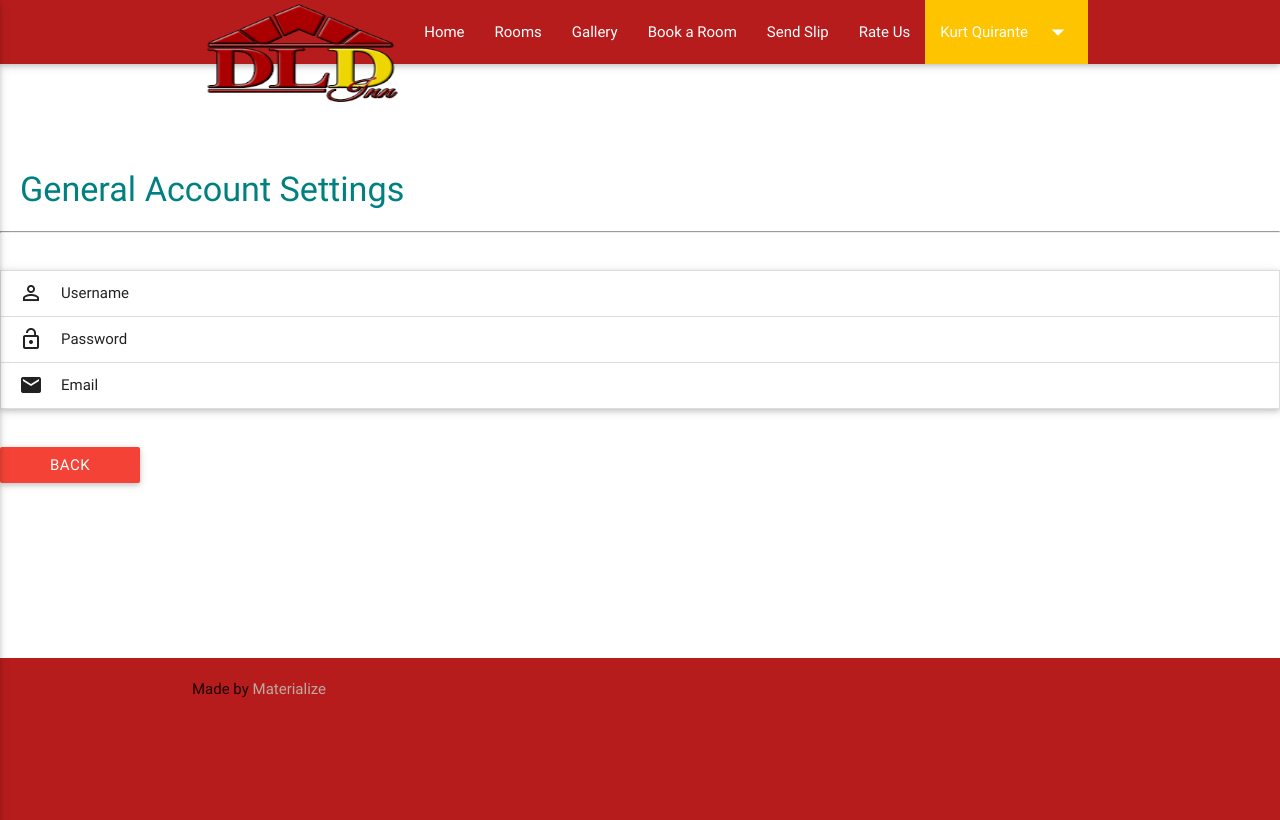
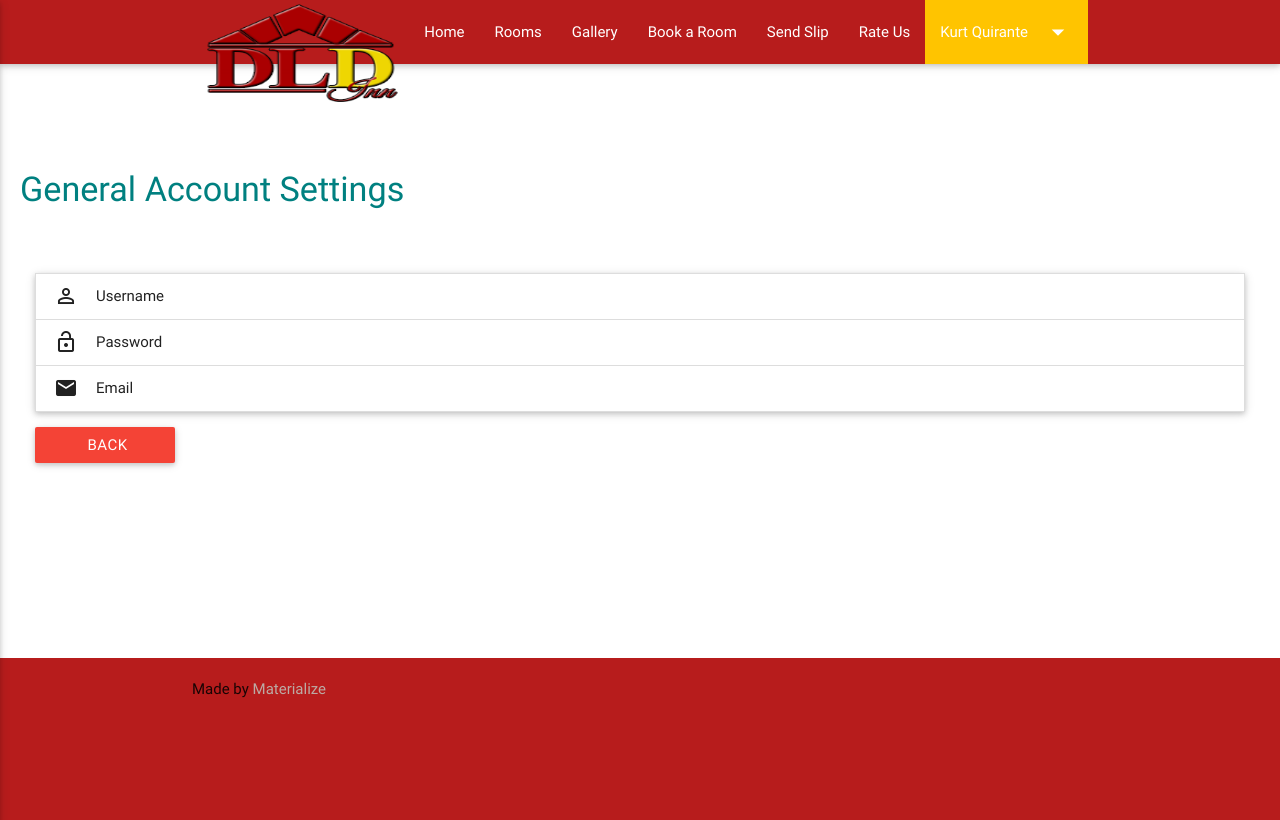
Before and after one commit to KimCastro/THESIS2, a PHP site: page /client/clientsettings.php in a window 1280 px wide. Run offline with PHP 8.4, Linux system fonts and the light colour scheme; the visitor is signed in with stand-in values (Sample User, id 1); data that the repository does not hold is empty; some libraries are stand-ins or nearby versions.

Commit message:
update x2 clientsettings

```diff
--- a/client/clientsettings.php
+++ b/client/clientsettings.php
@@ -203,16 +203,17 @@ background-color: rgb(183, 28, 28);
         <div class="cell colspan7 padding10">
           <div> <ul class="breadcrumbs">
             <h3 class="text-light"><span class = "mif-user" >  </span></h3></div>
-            <hr class="thin bg-gray">
             <div class="tile-container align-left">
-<br>
+
+<div style="padding: 35px">
 <ul class="collapsible popout" data-collapsible="accordion">
 <ul class="collapsible" data-collapsible="accordion">
     <li>
       <div class="collapsible-header"><i class="material-icons">perm_identity</i>Username</div>
       <div class="collapsible-body">
         <form rel="async" action="clientsettings.php" method="post">
-        <div class="row">
+        <div style="padding: 19px;">
+        <div class="row" >
           <div class="input-field col s6">
             <input value = "<?php echo  $login_session = $row['user_name'];?> " readonly>
             <label class="active" for="first_name2">Your Current Username</label>
@@ -226,7 +227,15 @@ background-color: rgb(183, 28, 28);
           </div>
         </div>
 
-        <input class="green waves-effect waves-light btn" style="width:140px; " style="color:white" type="submit" name="username" value="Save Data">
+        <div class="frame">
+              <div class="content">
+                <form rel="async" action="clientsettings.php" method="post">
+                  <input class="green waves-effect waves-light btn" style="width:140px; " style="color:white" type="submit" name="password" value="Save Data">
+                  <br><input type="hidden" name="user_id"  value = " " readonly>
+                </form>
+            </div>
+          </div>
+          </div>
         </form><br>
     </li>
 
@@ -234,6 +243,7 @@ background-color: rgb(183, 28, 28);
       <div class="collapsible-header"><i class="material-icons">lock_open</i>Password</div>
       <div class="collapsible-body">
       <form rel="async" action="clientsettings.php" method="post">
+        <div style="padding: 19px;">
         <div class="row">
           <div class="input-field col s6">
             <input value = "<?php echo  $login_session = $row['user_password'];?> " readonly>
@@ -262,6 +272,7 @@ background-color: rgb(183, 28, 28);
                 </form>
             </div>
           </div>
+          </div>
           </form>
 
       </div>
@@ -271,6 +282,7 @@ background-color: rgb(183, 28, 28);
       <div class="collapsible-body">
 
       <form rel="async" action="clientsettings.php" method="post">
+      <div style="padding: 19px;">
       <div class="row">
           <div class="input-field col s6">
             <input value = "  <?php echo  $login_session = $row['user_email'];?>" readonly>
@@ -284,20 +296,27 @@ background-color: rgb(183, 28, 28);
             <label class="active" for="first_name2">New Email</label>
           </div>
       </div>
-      <input class="green waves-effect waves-light btn" style="width:140px; " style="color:white" type="submit" name="email" value="Save Data"><br><br><br>
+      <div class="frame">
+              <div class="content">
+                <form rel="async" action="clientsettings.php" method="post">
+                  <input class="green waves-effect waves-light btn" style="width:140px; " style="color:white" type="submit" name="password" value="Save Data">
+                  <br><input type="hidden" name="user_id"  value = " " readonly><br><br>
+                </form>
+            </div>
+          </div>
+          </div>
       </form>
-
-                </div>
       </div>
     </li>
   </ul>
   </ul>
+                    <a href="clientindex.php" class="red waves-effect waves-light btn" style="width:140px; padding-left: 35px; "  role="button" >BACK</a>
+  </div>
 
 
 
 
-                <br>
-                    <a href="clientindex.php" class="red waves-effect waves-light btn" style="width:140px; "  role="button" style="width:150px;" >BACK</a>
+
 
               </form>
 
```
